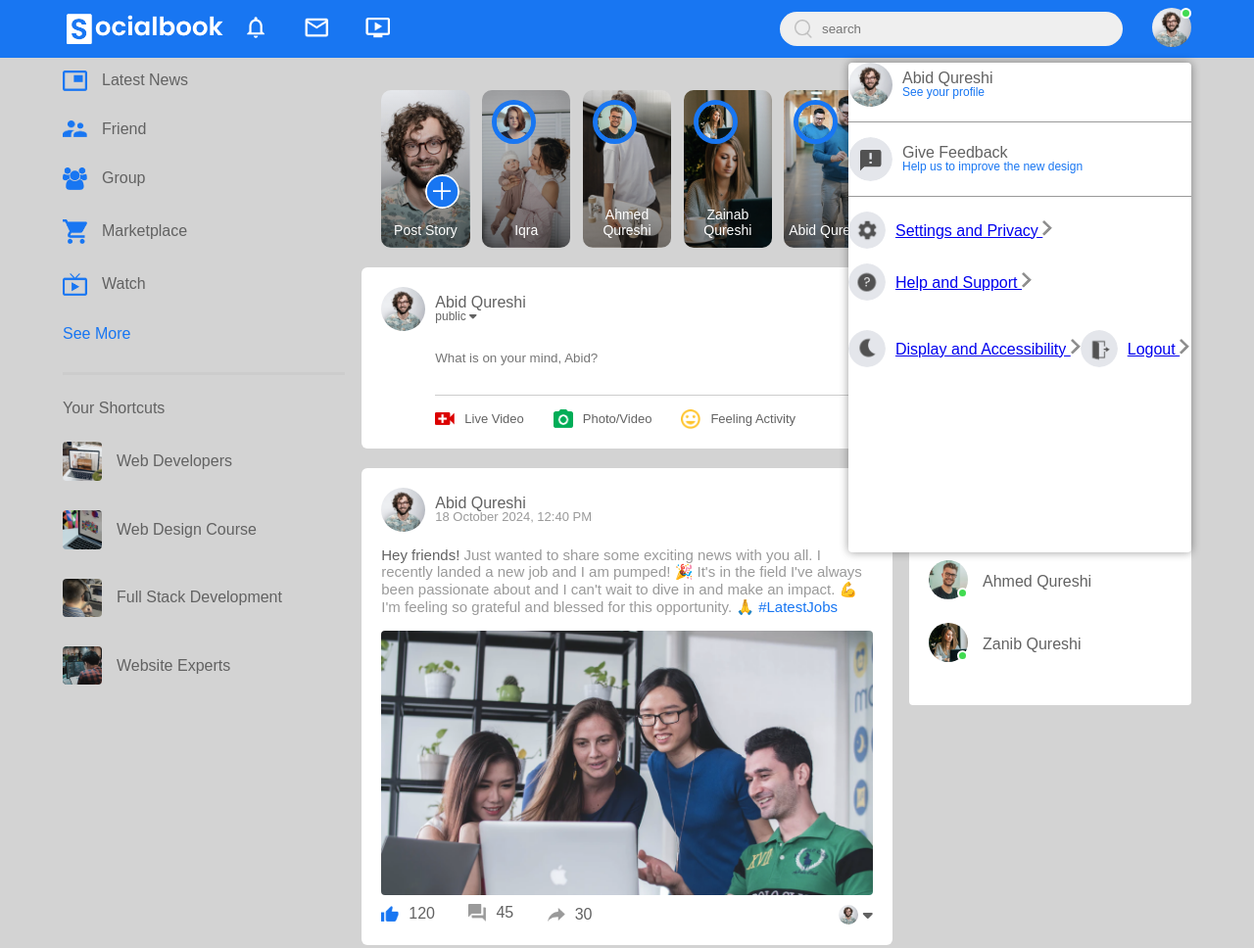
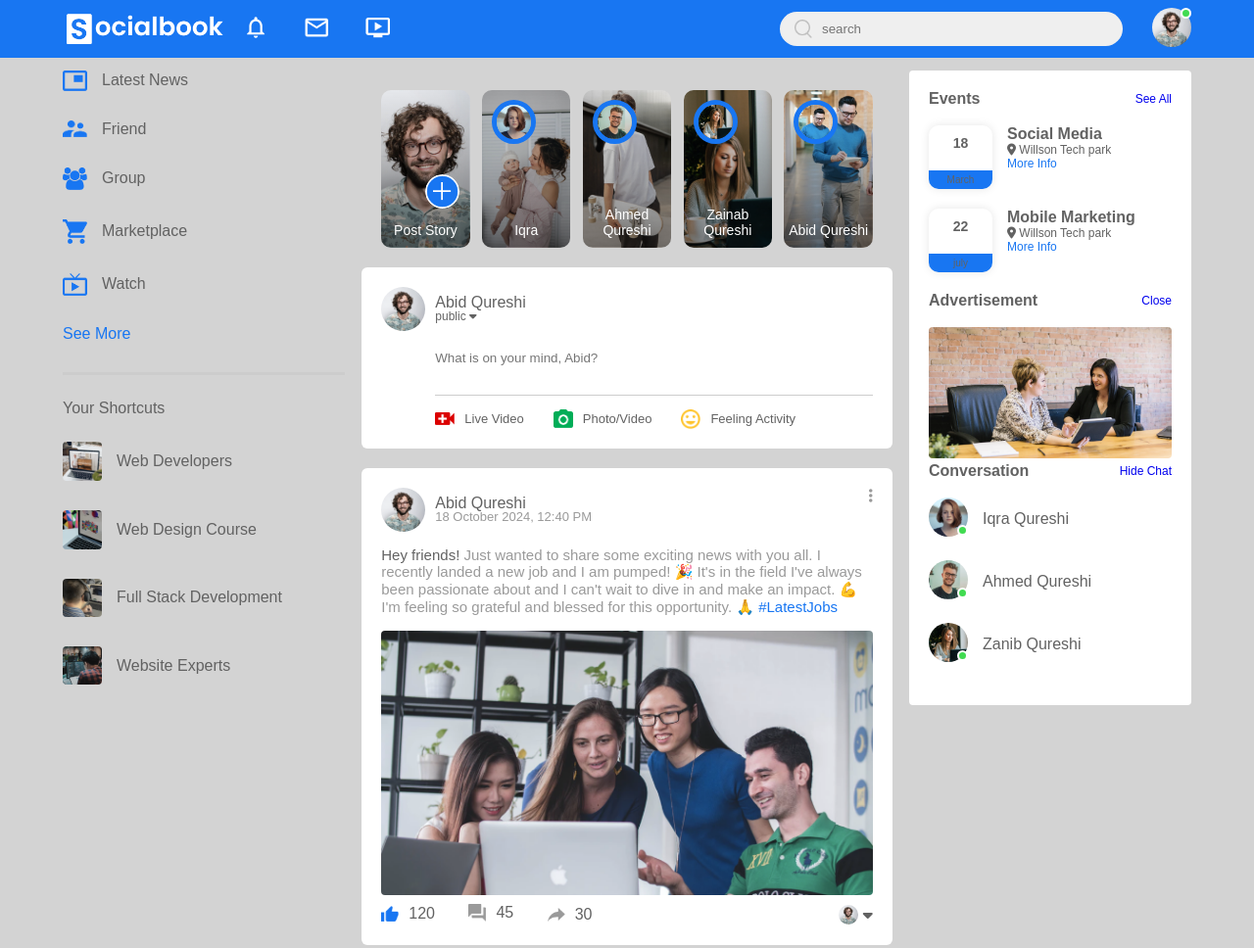
Before and after one commit to ZainabQureshi002/SocialSite1, a plain HTML site: page index.html in a window 1280 px wide. Shown: the top 968 px of the page at 98% size. Drawn offline with Linux system fonts and the light colour scheme.

Commit message:
Fixes a javascript bug

```diff
--- a/app.js
+++ b/app.js
@@ -0,0 +1,5 @@
+var settingsmenu= document.querySelector(".settings-menu")
+
+function settingsMenuToggle(){
+    settingsmenu.classList.toggle("settings-menu-height")
+}
--- a/index.html
+++ b/index.html
@@ -29,12 +29,20 @@
                 <img src="ImagsfromWebsite/images/search.png">
                 <input type="text" placeholder="search">
             </div>
-            <div class="nav-user-icon online">
+            <div class="nav-user-icon online" onclick="settingsMenuToggle()">
                 <img src="ImagsfromWebsite/images/profile-pic.png">
             </div>
 
-            <div class="settings-menue">
-                <div class="settings-menue-inner">
+            <div class="settings-menu">
+
+                <div id="dark-btn">
+                    <span></span>
+                </div>
+
+
+
+
+                <div class="settings-menu-inner">
 
                 <div class="user-profile">
                     <img src="ImagsfromWebsite/images/profile-pic.png">
--- a/style.css
+++ b/style.css
@@ -387,7 +387,7 @@ margin-bottom: 18px;
                 padding: 10px 0 20px;
                 font-size: 13px;
             }
-            .settings-menue{
+            .settings-menu{
                 position: absolute;
                 width: 90%;
                 max-width: 350px;
@@ -398,6 +398,11 @@ margin-bottom: 18px;
                 overflow: hidden;
                 top: 108%;
                 right: 5%;
+                max-height: 0;
+                transition: max-height 0.3s;
+            }
+            .settings-menu-height{
+                max-height: 450px;
             }
             .user-profile a {
                 font-size: 12px;
@@ -405,11 +410,11 @@ margin-bottom: 18px;
                 text-decoration: none;
 
             }
-            .setting-menue-inner{
+            .setting-menu-inner{
                 padding: 20px;
 
             }
-            .settings-menue hr{
+            .settings-menu hr{
                 border: 0;
                 height: 1px;
                 background-color: #9a9a9a;
@@ -426,3 +431,24 @@ margin-bottom: 18px;
                 border-radius: 50%;
 
             }
+            #dark-btn{
+                position: absolute;
+                top: 20px;
+                right:20px;
+                background:#CCC;
+            width: 45px;
+            border-radius: 15px;
+            padding: 2px 3px;
+            cursor: pointer;
+            display: flex;
+            }
+            #dark-btn span{
+                width: 18px;
+                height: 18px;
+                background: #fff;
+                border-radius: 50%;
+                display: inline-block;
+            }
+            #dark-btn.dark-btn-on{
+                padding:50px
+            }
```
